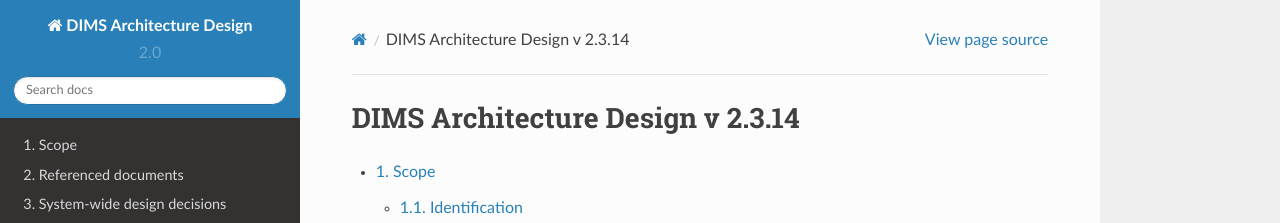
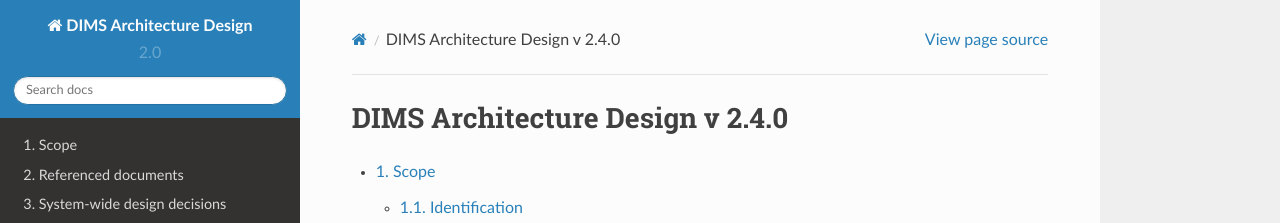
Before and after one commit to uw-dims/dims-ad, a Sphinx documentation site: the page built from docs/source/index.rst, in a window 1280 px wide and 900 px high. Shown: the top 223 px of the window. Built offline with Sphinx 7.4.7 and the Read the Docs theme 2.0.0, drawn with Linux system fonts in a browser that asks for light colours.

Commit message:
Bump version: 2.3.14 → 2.4.0

```diff
--- a/docs/source/conf.py
+++ b/docs/source/conf.py
@@ -62,7 +62,7 @@ copyright = u'2014, 2015 University of Washington'
 # The short X.Y version.
 version = '2.0'
 # The full version, including alpha/beta/rc tags.
-release = '2.3.14'
+release = '2.4.0'
 
 # The language for content autogenerated by Sphinx. Refer to documentation
 # for a list of supported languages.
```
Also changed, not shown: .bumpversion.cfg.
